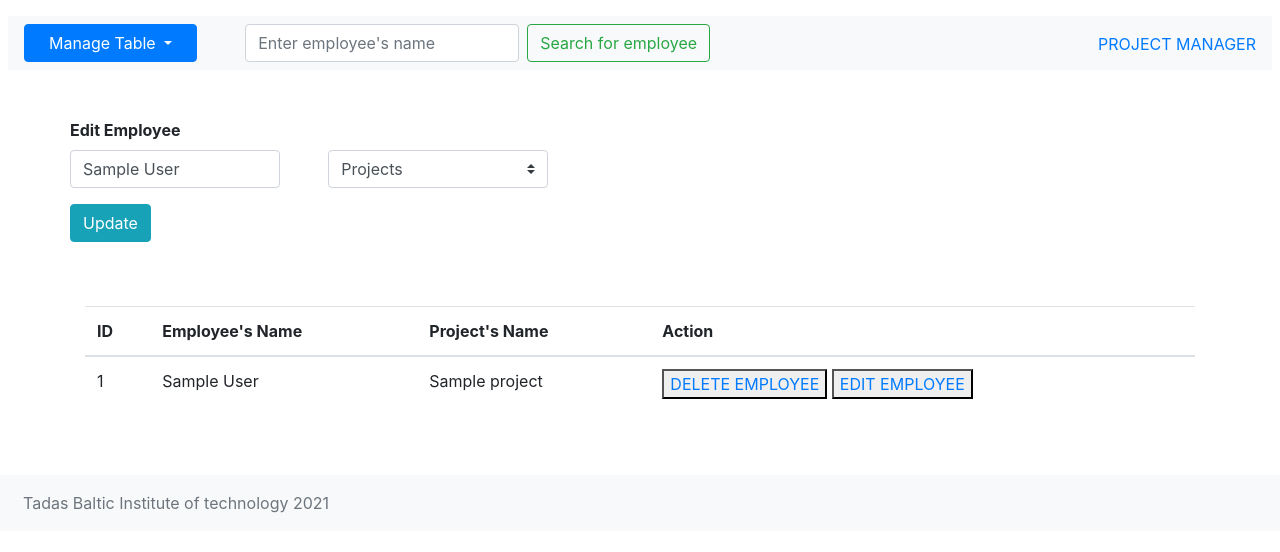
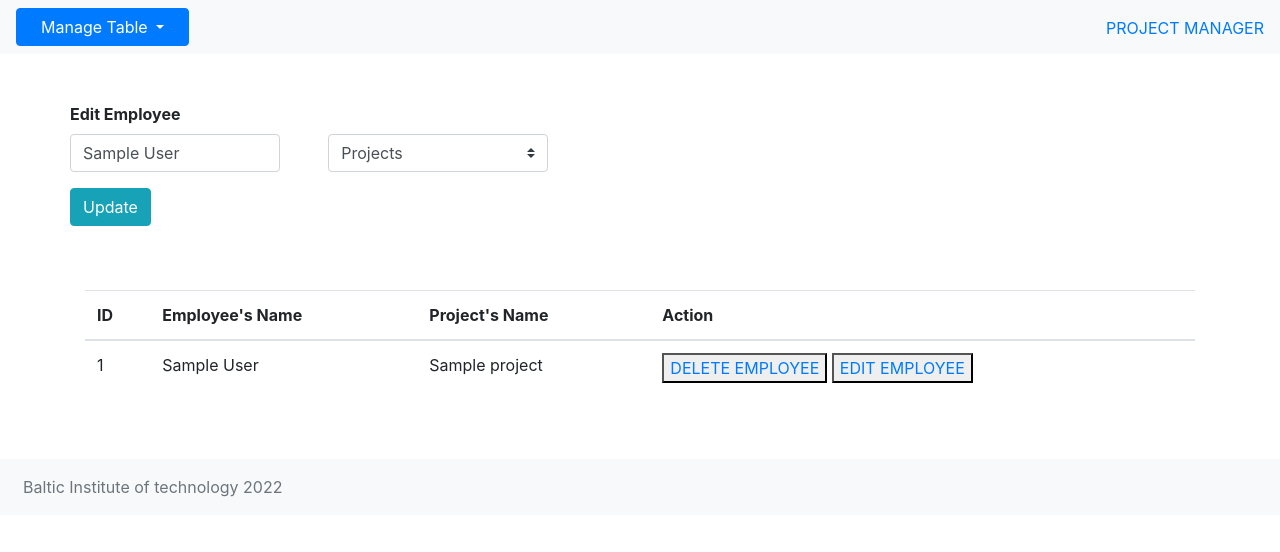
Before and after one commit to MindaugasPaskevicius/sprint3, a PHP site: page /?path=employees&edit=1 in a window 1280 px wide. Shown: the top 552 px of the page. Run offline with PHP 8.4, Linux system fonts and the light colour scheme; tables that the repository leaves empty or names only in its code hold one stand-in row (values such as "Sample post"); a stand-in replaces the project's code that opens the database connection; some libraries are stand-ins or nearby versions.

Commit message:
edit css

```diff
--- /dev/null
+++ b/css/style.css
@@ -0,0 +1,9 @@
+  .body-content {
+    background-color: white;
+    padding: 0;
+    text-align: center;
+  }
+  .navbar {
+    margin: 0 !important; /* Avoid !important, added here for priority in snippet */
+    border-bottom: 0 !important;
+  }
--- /dev/null
+++ b/database/database.php
@@ -0,0 +1,10 @@
+<?php
+$servername = "localhost";
+$username = "root";
+$password = "";
+$dbname = "project_manager";
+
+$conn = mysqli_connect($servername, $username, $password, $dbname);
+if (!$conn) {
+    die("Connection failed: " . mysqli_connect_error());
+}
--- a/index.php
+++ b/index.php
@@ -16,7 +16,7 @@ include 'app/update.php';
 <head>
     <meta name="viewport" content="width=device-width, initial-scale=1">
     <title>Project Manager</title>
-    <link rel="stylesheet" href="resources/css/style.css">
+    <link rel="stylesheet" href="css/style.css">
     <link rel="stylesheet" href="https://maxcdn.bootstrapcdn.com/bootstrap/4.0.0/css/bootstrap.min.css" integrity="sha384-Gn5384xqQ1aoWXA+058RXPxPg6fy4IWvTNh0E263XmFcJlSAwiGgFAW/dAiS6JXm" crossorigin="anonymous">
     <script src="https://code.jquery.com/jquery-3.2.1.slim.min.js" integrity="sha384-KJ3o2DKtIkvYIK3UENzmM7KCkRr/rE9/Qpg6aAZGJwFDMVNA/GpGFF93hXpG5KkN" crossorigin="anonymous"></script>
     <script src="https://cdnjs.cloudflare.com/ajax/libs/popper.js/1.12.9/umd/popper.min.js" integrity="sha384-ApNbgh9B+Y1QKtv3Rn7W3mgPxhU9K/ScQsAP7hUibX39j7fakFPskvXusvfa0b4Q" crossorigin="anonymous"></script>
@@ -37,9 +37,9 @@ include 'app/update.php';
     <?php endif ?>
 
     <header>
-        <div class="shadow-container mr-2 ml-2">
-            <div class="body-content">
-                <nav class="navbar navbar-expand-lg navbar-light bg-light mt-3 ">
+        <div>
+            <div>
+                <nav class="navbar navbar-expand-lg navbar-light bg-light">
                     <div class="collapse navbar-collapse " id="navbarSupportedContent">
                         <div>
                             <div class="dropdown mr-5 ">
@@ -53,11 +53,6 @@ include 'app/update.php';
                                 </ul>
                             </div>
                         </div>
-                        <form class="form-inline my-2 my-lg-0" action="" method="post" name="search_form">
-                            <input class="form-control mr-sm-2" type="text" name="search_box" value="" placeholder="<?php echo ($_GET['path'] === 'projects' ?  "Enter project's name" : "Enter employee's name"); ?>">
-                            <button class="btn btn-outline-success my-2 my-sm-0" type="submit" name="search1" value="Search">
-                                <?php echo ($_GET['path'] === 'projects' ?  "Search for project" : "Search for employee"); ?></button>
-                        </form>
 
                     </div>
                     <div class="float-end align-middle"><span class="align-middle text-primary ">PROJECT MANAGER</span></div>
@@ -146,7 +141,7 @@ include 'app/update.php';
 
     <footer class="footer mt-auto py-3 bg-light">
         <div class="container mr-2 ml-2">
-            <span class="text-muted">Tadas Baltic Institute of technology 2021</span>
+            <span class="text-muted">Baltic Institute of technology 2022</span>
         </div>
     </footer>
 </body>
```
